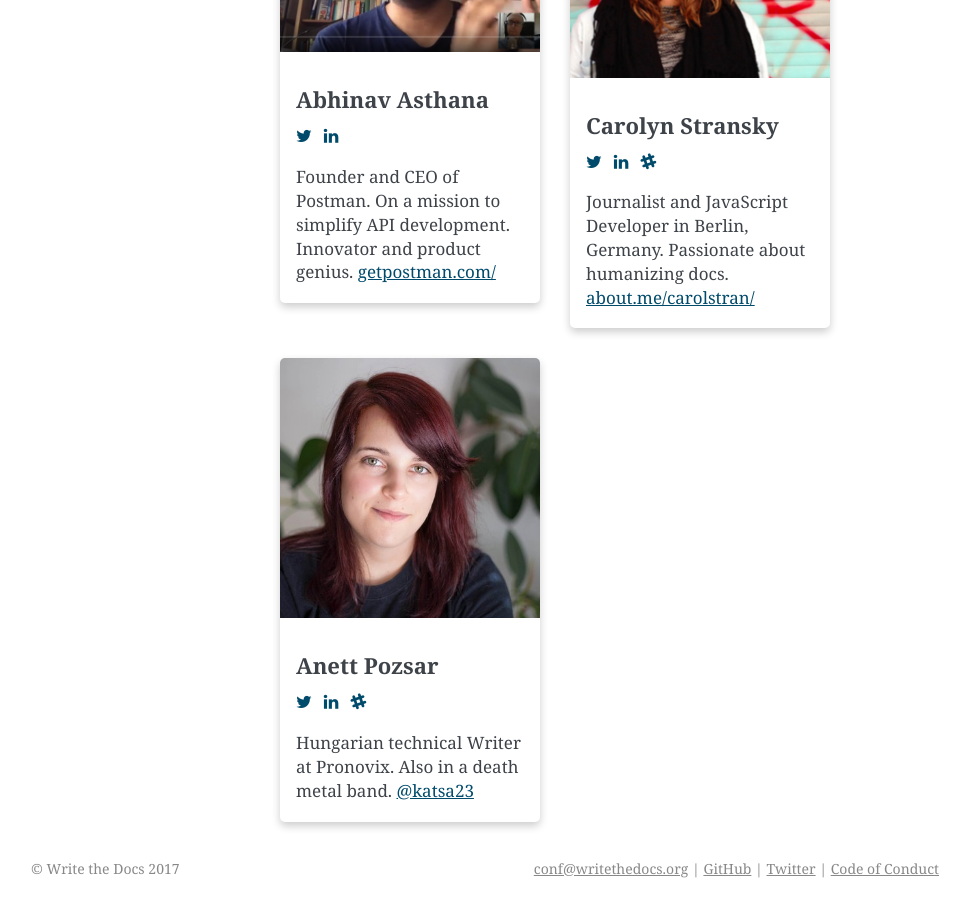
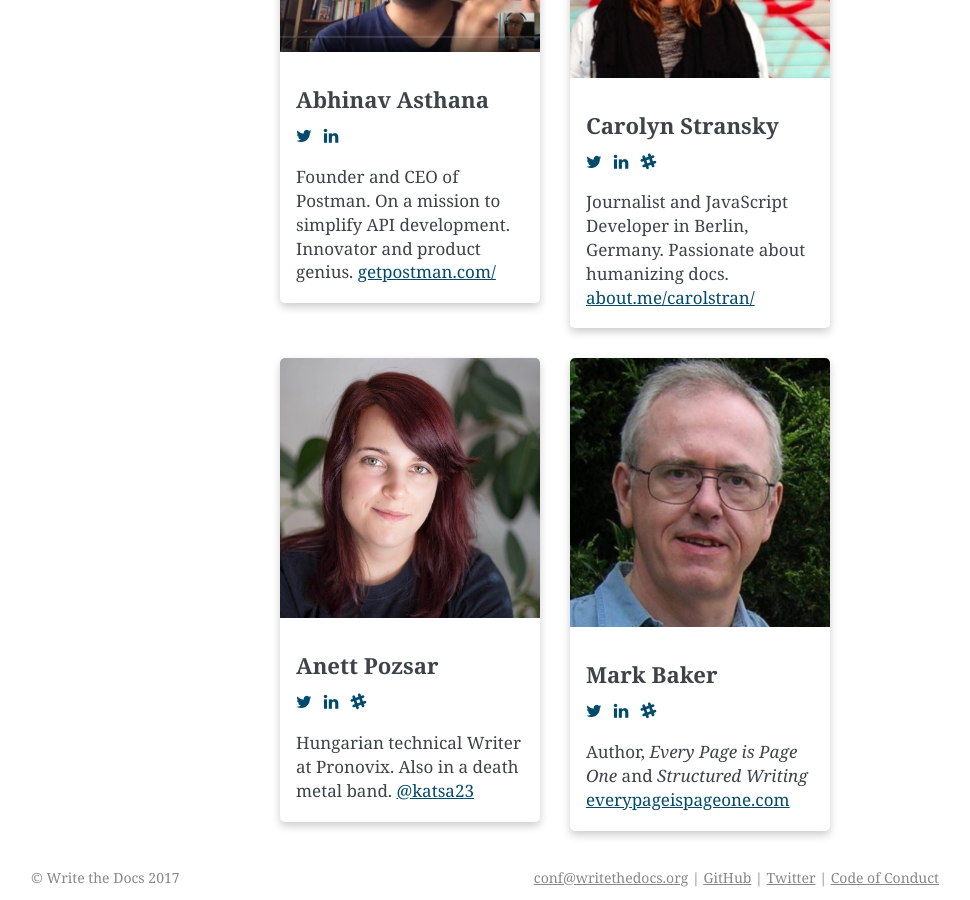
Before and after one commit to writethedocspodcast/writethedocspodcast.github.io, a Jekyll site: the page built from pages/podcast-hosts.md, in a window 1280 px wide and 900 px high, scrolled down 3514 px. Shown: the whole window, without its empty margins (155-1125 px from the left). Built offline with Jekyll 4.4.1, drawn with Linux system fonts in a browser that asks for light colours; comment, search, counter and statistics services are not loaded.

Commit message:
add mark to podcast hosts page

```diff
--- a/_data/profiles.yml
+++ b/_data/profiles.yml
@@ -101,3 +101,10 @@ info:
   linkedin: https://www.linkedin.com/in/anettpozsar/
   description: "Hungarian technical Writer at Pronovix. Also in a death metal band. <a href=\"https://twitter.com/katsa23\">@katsa23</a>"
   image: annet_pozsar.jpg
+
+- name: Mark Baker
+  slack_handle: mbaker.analecta
+  twitter: https://twitter.com/mbakeranalecta
+  linkedin: https://www.linkedin.com/in/mbakeranalecta/
+  description: "Author, <i>Every Page is Page One</i> and <i>Structured Writing</i> <a href=\"https://everypageispageone.com\">everypageispageone.com</a>"
+  image: mark_baker.png
```
Also changed, not shown: assets/img/team/mark_baker.png (added).
